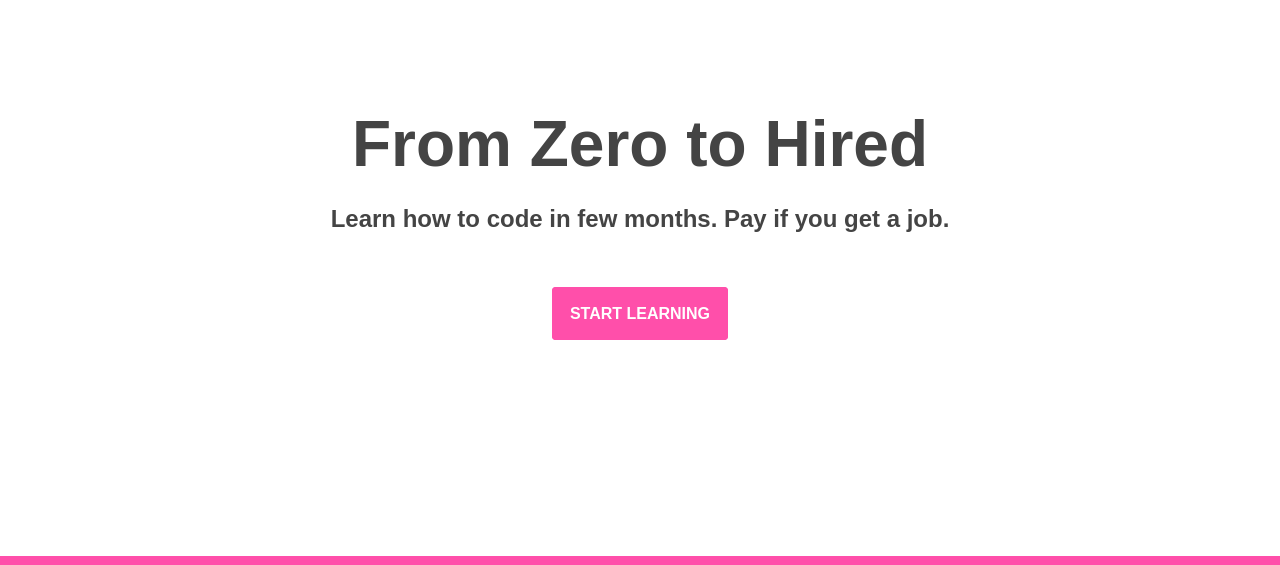
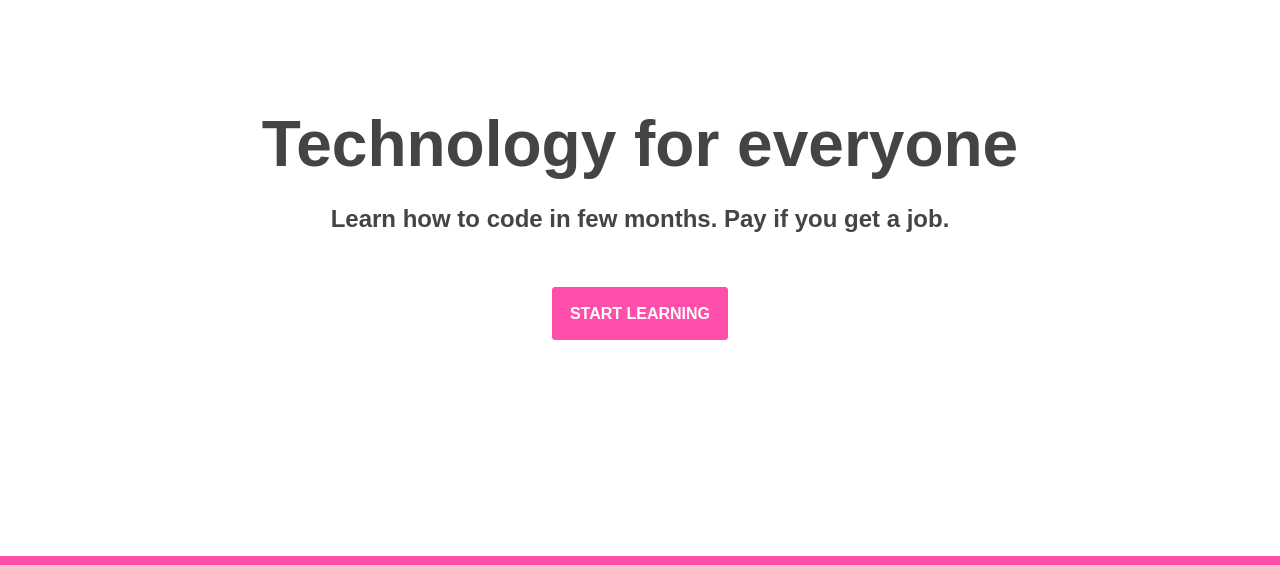
Before and after one commit to 10ten-io/10ten-io.github.io, a website: page docs/index.html in a window 1280 px wide. Shown: the part 105-670 px from the top of the page. Drawn offline with Linux system fonts and the light colour scheme.

Commit message:
change title

```diff
--- a/docs/index.html
+++ b/docs/index.html
@@ -43,7 +43,7 @@
 
   <main class="flex-center">
     <section class="text-center">
-      <h1 class="title">From Zero to Hired</h1>
+      <h1 class="title">Technology for everyone</h1>
       <h2 class="subtitle">Learn how to code in few months. Pay if you get a job.</h2>
       <p class="mb-10">
         <a class="btn btn-primary btn-lg fw-bold uppercase" href="create-and-publish-website.html">
```
